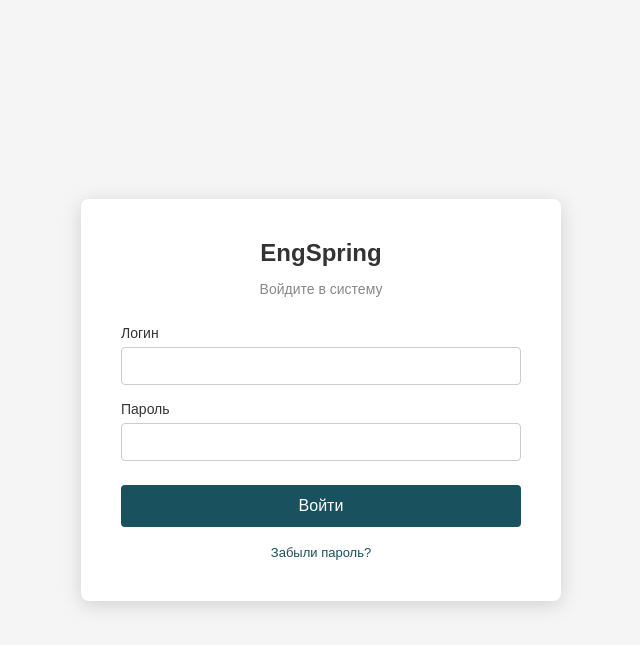
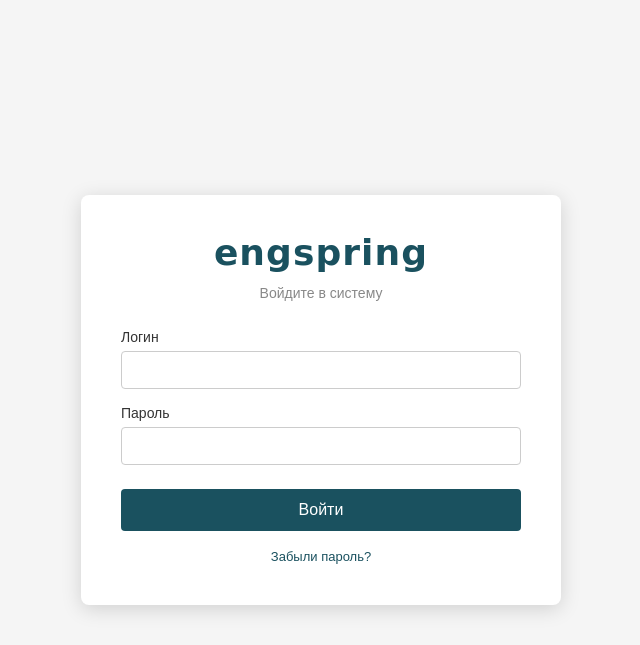
Before and after one commit to Balastov/MiSpring, a Flask app: page /login in a window 1280 px wide. Shown: the top 645 px of the page, without its empty margins (319-959 px from the left). Run offline with Flask 3, Linux system fonts and the light colour scheme.

Commit message:
Шрифт в окне авторизации

```diff
--- a/task-tracker/templates/login.html
+++ b/task-tracker/templates/login.html
@@ -25,8 +25,13 @@
         .login-container h1 {
             text-align: center;
             margin: 0 0 8px 0;
-            color: #333;
-            font-size: 24px;
+            color: #1A515F;
+            font-size: 36px;
+            font-family: "Comic Sans MS", "Comic Sans", cursive;
+            font-weight: 700;
+            line-height: 1;
+            text-transform: lowercase;
+            letter-spacing: 0.03em;
         }
         .login-subtitle {
             text-align: center;
@@ -162,7 +167,7 @@
 </head>
 <body>
     <div class="login-container">
-        <h1>EngSpring</h1>
+        <h1>engspring</h1>
         <p class="login-subtitle">Войдите в систему</p>
 
         <form class="login-form" id="login-form">
```
